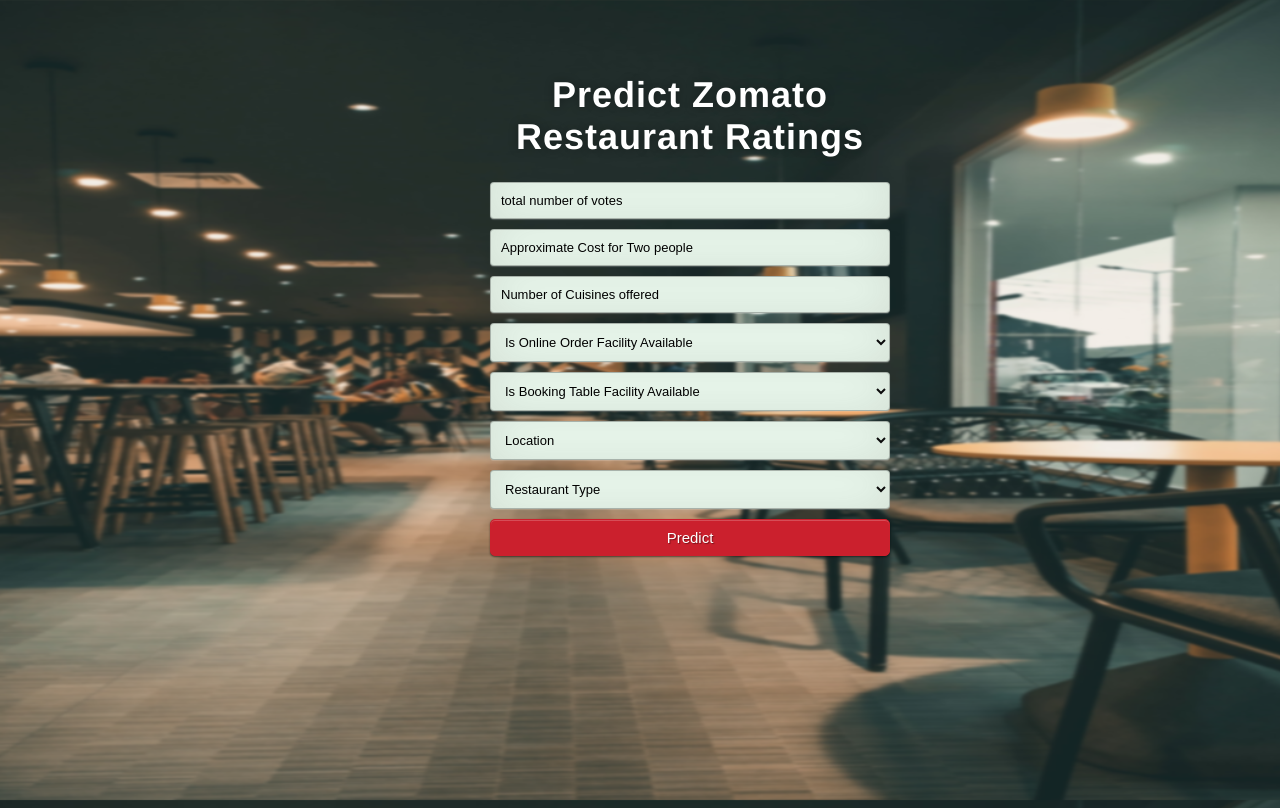
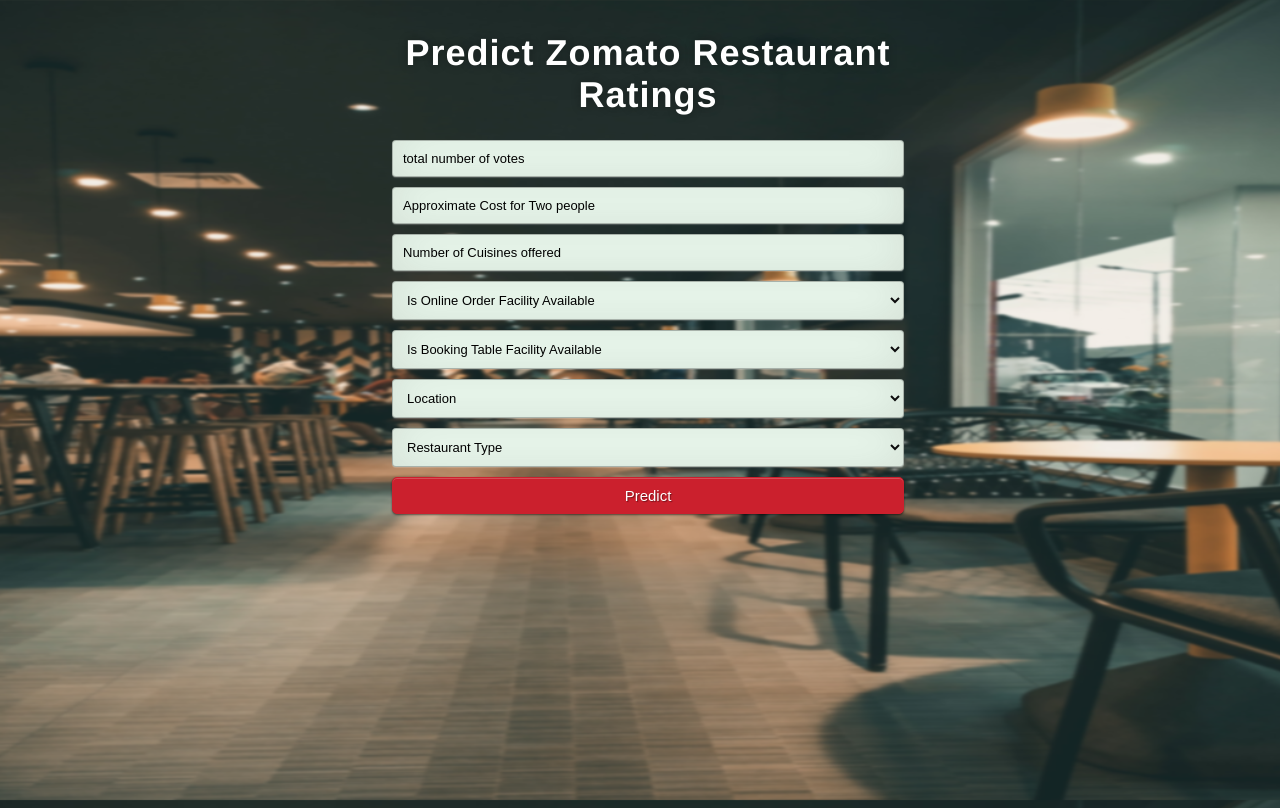
Before and after one commit to Raj120312/Reliable-Restaurant, a Flask app: page /predict_rating_of_resto in a window 1280 px wide. Run offline with Flask 2, Linux system fonts and the light colour scheme; parts of the project's set-up code (start-up, migrations or seed data) failed here and were passed over.

Commit message:
Update style_rating_prediction.css

```diff
--- a/static/style_rating_prediction.css
+++ b/static/style_rating_prediction.css
@@ -11,7 +11,7 @@
 
 * { -webkit-box-sizing:border-box; -moz-box-sizing:border-box; -ms-box-sizing:border-box; -o-box-sizing:border-box; box-sizing:border-box; }
 
-html { width: 100%; height:100%;  }
+html { width: 100%; height:100%;  overflow-x:hidden;}
 
 body {
 	width: 100%;
@@ -22,13 +22,13 @@
 	font-size: 18px;
 	text-align:center;
 	letter-spacing:1.2px;
-	background: -moz-radial-gradient(0% 100%, ellipse cover, rgba(104,128,138,.4) 10%,rgba(138,114,76,0) 40%),-moz-linear-gradient(top,  rgba(57,173,219,.25) 0%, rgba(42,60,87,.4) 100%), -moz-linear-gradient(-45deg,  #670d10 0%, #092756 100%);
+	/*background: -moz-radial-gradient(0% 100%, ellipse cover, rgba(104,128,138,.4) 10%,rgba(138,114,76,0) 40%),-moz-linear-gradient(top,  rgba(57,173,219,.25) 0%, rgba(42,60,87,.4) 100%), -moz-linear-gradient(-45deg,  #670d10 0%, #092756 100%);
 	background: -webkit-radial-gradient(0% 100%, ellipse cover, rgba(104,128,138,.4) 10%,rgba(138,114,76,0) 40%), -webkit-linear-gradient(top,  rgba(57,173,219,.25) 0%,rgba(42,60,87,.4) 100%), -webkit-linear-gradient(-45deg,  #670d10 0%,#092756 100%);
 	background: -o-radial-gradient(0% 100%, ellipse cover, rgba(104,128,138,.4) 10%,rgba(138,114,76,0) 40%), -o-linear-gradient(top,  rgba(57,173,219,.25) 0%,rgba(42,60,87,.4) 100%), -o-linear-gradient(-45deg,  #670d10 0%,#092756 100%);
 	background: -ms-radial-gradient(0% 100%, ellipse cover, rgba(104,128,138,.4) 10%,rgba(138,114,76,0) 40%), -ms-linear-gradient(top,  rgba(57,173,219,.25) 0%,rgba(42,60,87,.4) 100%), -ms-linear-gradient(-45deg,  #670d10 0%,#092756 100%);
 	background: -webkit-radial-gradient(0% 100%, ellipse cover, rgba(104,128,138,.4) 10%,rgba(138,114,76,0) 40%), linear-gradient(to bottom,  rgba(57,173,219,.25) 0%,rgba(42,60,87,.4) 100%), linear-gradient(135deg,  #670d10 0%,#092756 100%);
 	filter: progid:DXImageTransform.Microsoft.gradient( startColorstr='#3E1D6D', endColorstr='#092756',GradientType=1 );
-
+*/
 }
 .tooltip {
   position: relative;
@@ -56,12 +56,11 @@
   visibility: visible;
   }
 .login {
-	position: absolute;
-	top: 25%;
-	left: 50%;
-	margin: -150px 0 0 -150px;
-	width:400px;
-	height:400px;
+	margin-left:auto;
+margin-right:auto;
+width:40%;
+background-attachment: fixed;
+overflow:visible;
 }
 
 .login h1 { color: #fff; text-shadow: 0 0 10px rgba(0,0,0,0.3); letter-spacing:1px; text-align:center; }
```
